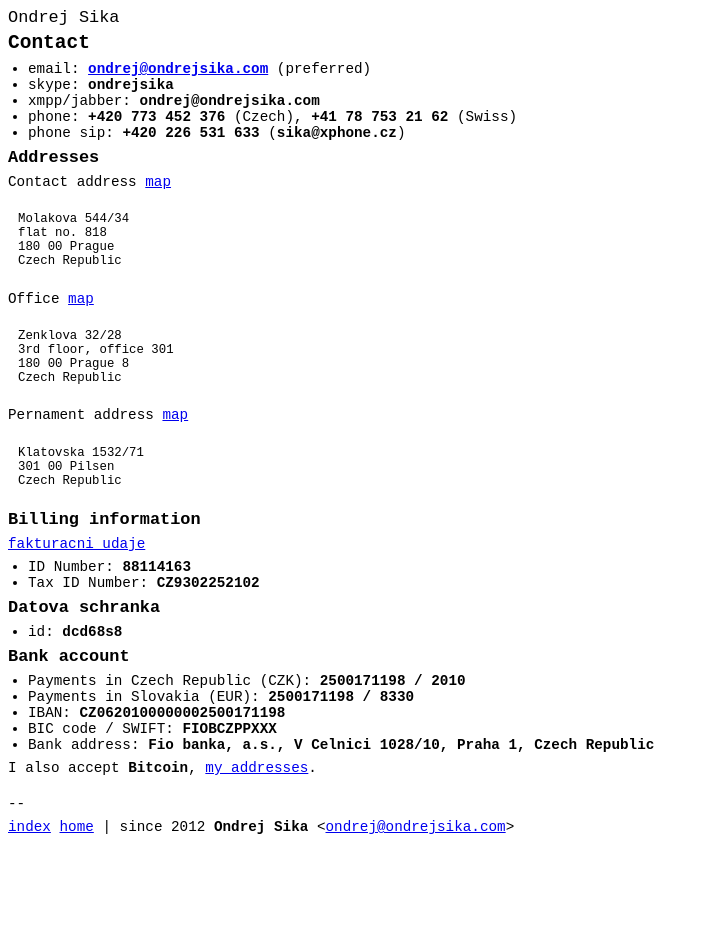
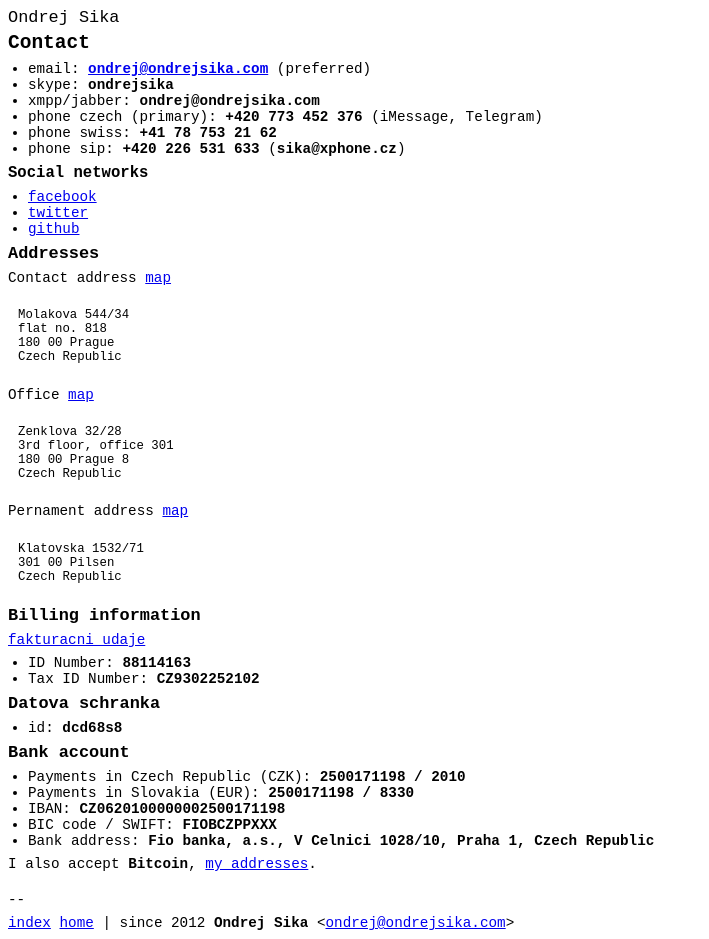
Before and after one commit to ondrejsika/ondrejsika.com, a Jekyll site: the page built from contact.md, in a window 1280 px wide. Shown: the whole page, without its empty margins (0-709 px from the left). Built offline with Jekyll 4.4.1, drawn with Linux system fonts in a browser that asks for light colours; Markdown is read by kramdown in place of the engine named in the settings; comment, search, counter and statistics services are not loaded; before the commit the page ends 900 px from its top, so only the background shows below that.

Commit message:
contact - add social networks, update phones

```diff
--- a/contact.md
+++ b/contact.md
@@ -9,8 +9,16 @@
 * email: __<ondrej@ondrejsika.com>__ (preferred)
 * skype: __ondrejsika__
 * xmpp/jabber: __ondrej@ondrejsika.com__
-* phone: __+420 773 452 376__ (Czech), __+41 78 753 21 62__ (Swiss)
+* phone czech (primary): __+420 773 452 376__ (iMessage, Telegram)
+* phone swiss: __+41 78 753 21 62__
 * phone sip: __+420 226 531 633__ (__sika@xphone.cz__)
+
+#### Social networks
+
+- [facebook](https://facebook.com/sikaondrej2)
+- [twitter](https://twitter.com/ondrejsika)
+- [github](https://github.com/ondrejsika)
+
 
 ### Addresses
 
```
